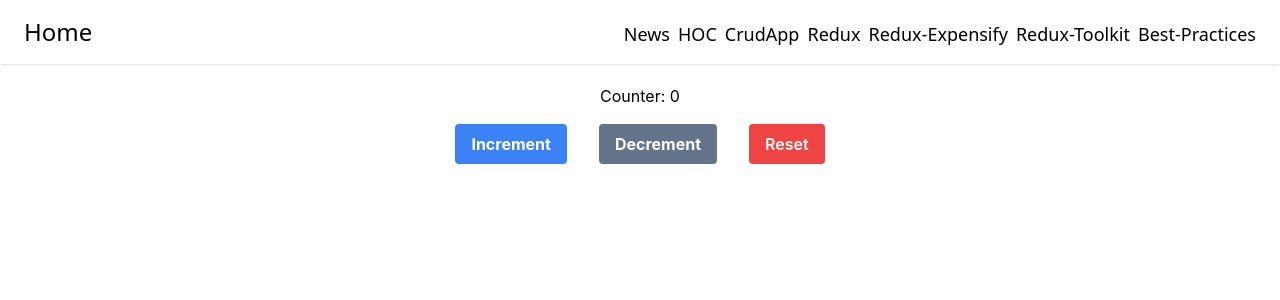
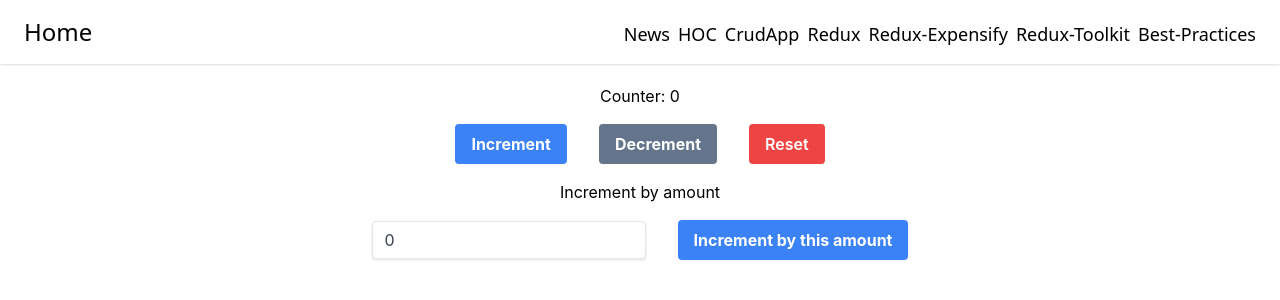
Before and after one commit to artworkjpm/react-hooks-course, a React (Create React App) app: page /redux-toolkit in a window 1280 px wide. Shown: the top 300 px of the page. Built offline with nearby package versions, Linux system fonts and the light colour scheme.

Commit message:
increment by amount using event.target and local state

```diff
--- a/src/pages/ReduxToolkit/ReduxToolkit.js
+++ b/src/pages/ReduxToolkit/ReduxToolkit.js
@@ -1,9 +1,10 @@
-import React from "react";
+import React, { useState } from "react";
 import { useSelector, useDispatch } from "react-redux";
-import { decrement, increment, reset } from "./counterSlice";
+import { decrement, increment, incrementByInput, reset } from "./counterSlice";
 
 export default function ReduxToolkit() {
 	const count = useSelector((state) => state.counter.value);
+	const [incAmount, setIncAmount] = useState(0);
 	const dispatch = useDispatch();
 	return (
 		<div className="center">
@@ -31,6 +32,25 @@ export default function ReduxToolkit() {
 					Reset
 				</button>
 			</div>
+			<div>
+				<div>Increment by amount</div>
+				<input
+					className="m-4 shadow appearance-none border rounded py-2 px-3 text-gray-700 leading-tight focus:outline-none focus:shadow-outline"
+					type="number"
+					value={incAmount}
+					onChange={(event) => {
+						const value = Number(event.target.value);
+						setIncAmount(value);
+					}}
+				/>
+				<button
+					className="m-4 bg-blue-500 hover:bg-blue-700 text-white font-bold py-2 px-4 rounded"
+					aria-label="Increment by input"
+					onClick={() => dispatch(incrementByInput(incAmount))}
+				>
+					Increment by this amount
+				</button>
+			</div>
 		</div>
 	);
 }
--- a/src/pages/ReduxToolkit/counterSlice.js
+++ b/src/pages/ReduxToolkit/counterSlice.js
@@ -14,11 +14,14 @@ export const counterSlice = createSlice({
 		decrement: (state) => {
 			state.value -= 1;
 		},
+		incrementByInput: (state, action) => {
+			state.value += action.payload;
+		},
 		reset: (state) => {
 			state.value = 0;
 		},
 	},
 });
 
-export const { increment, decrement, reset } = counterSlice.actions;
+export const { increment, decrement, incrementByInput, reset } = counterSlice.actions;
 export const counterReducer = counterSlice.reducer;
```
